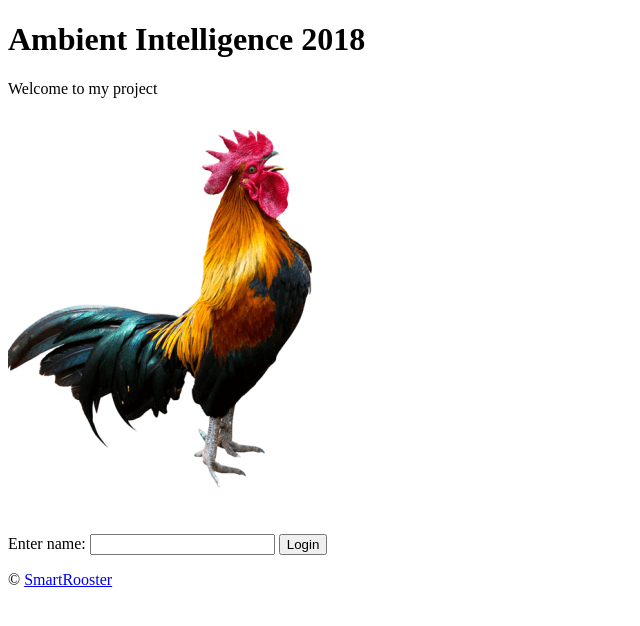
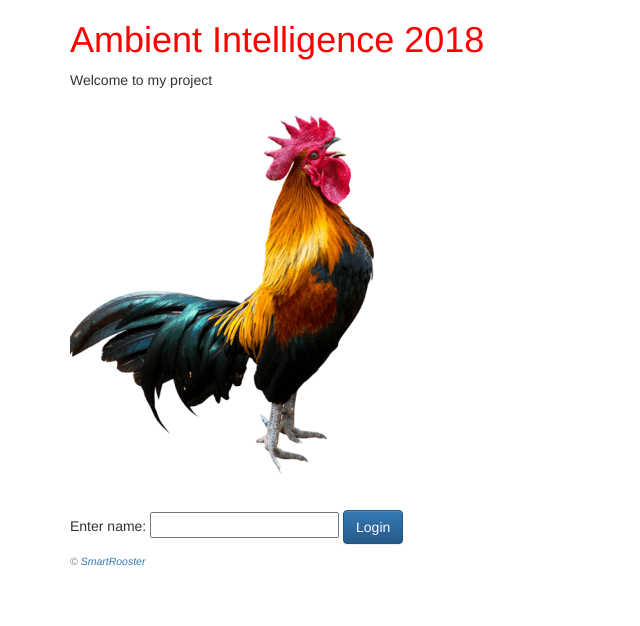
Before and after one commit to SelenaGioia/python-flask, a Flask app: page /index in a window 1280 px wide. Shown: the top 626 px of the page, without its empty margins (0-640 px from the left). Run offline with Flask 2, Linux system fonts and the light colour scheme; some libraries are stand-ins or nearby versions.

Commit message:
playing with CSS and Bootstrap

```diff
--- /dev/null
+++ b/static/style.css
@@ -0,0 +1,9 @@
+h1 { color: red; }
+
+h1:hover {color:green;      }
+
+#footer {
+    color: grey;
+    font-style: italic;
+    font-size: 75%;
+}
--- a/templates/index.html
+++ b/templates/index.html
@@ -3,8 +3,21 @@
 <head>
     <meta charset="UTF-8">
     <title>SmartRooster project</title>
+
+    <!-- Latest compiled and minified CSS -->
+<link rel="stylesheet" href="https://maxcdn.bootstrapcdn.com/bootstrap/3.3.7/css/bootstrap.min.css" integrity="sha384-BVYiiSIFeK1dGmJRAkycuHAHRg32OmUcww7on3RYdg4Va+PmSTsz/K68vbdEjh4u" crossorigin="anonymous">
+
+<!-- Optional theme -->
+<link rel="stylesheet" href="https://maxcdn.bootstrapcdn.com/bootstrap/3.3.7/css/bootstrap-theme.min.css" integrity="sha384-rHyoN1iRsVXV4nD0JutlnGaslCJuC7uwjduW9SVrLvRYooPp2bWYgmgJQIXwl/Sp" crossorigin="anonymous">
+
+<!-- Latest compiled and minified JavaScript -->
+<script src="https://maxcdn.bootstrapcdn.com/bootstrap/3.3.7/js/bootstrap.min.js" integrity="sha384-Tc5IQib027qvyjSMfHjOMaLkfuWVxZxUPnCJA7l2mCWNIpG9mGCD8wGNIcPD7Txa" crossorigin="anonymous"></script>
+
+    <link rel="stylesheet" type="text/css"
+          href="{{ url_for('static', filename='style.css') }}"/>
 </head>
 <body>
+<div class="container">
 <h1>Ambient Intelligence 2018</h1>
 <p>Welcome to my project {{ name }}</p>
 
@@ -24,7 +37,7 @@
 <form action="{{ url_for('welcome') }}" method="post">
     <p>Enter name:
         <input type="text" name="username"/>
-        <input type="submit" value="Login"/>
+        <input type="submit" class="btn btn-primary" value="Login"/>
     </p>
 
 </form>
@@ -32,6 +45,7 @@
     <p><a href="{{ url_for('logout') }}">Logout</a></p>
 {% endif %}
 
-<p>&copy; <a href="{{ url_for('about') }}">SmartRooster</a></p>
+<p id="footer">&copy; <a href="{{ url_for('about') }}">SmartRooster</a></p>
+</div>
 </body>
 </html>
```
